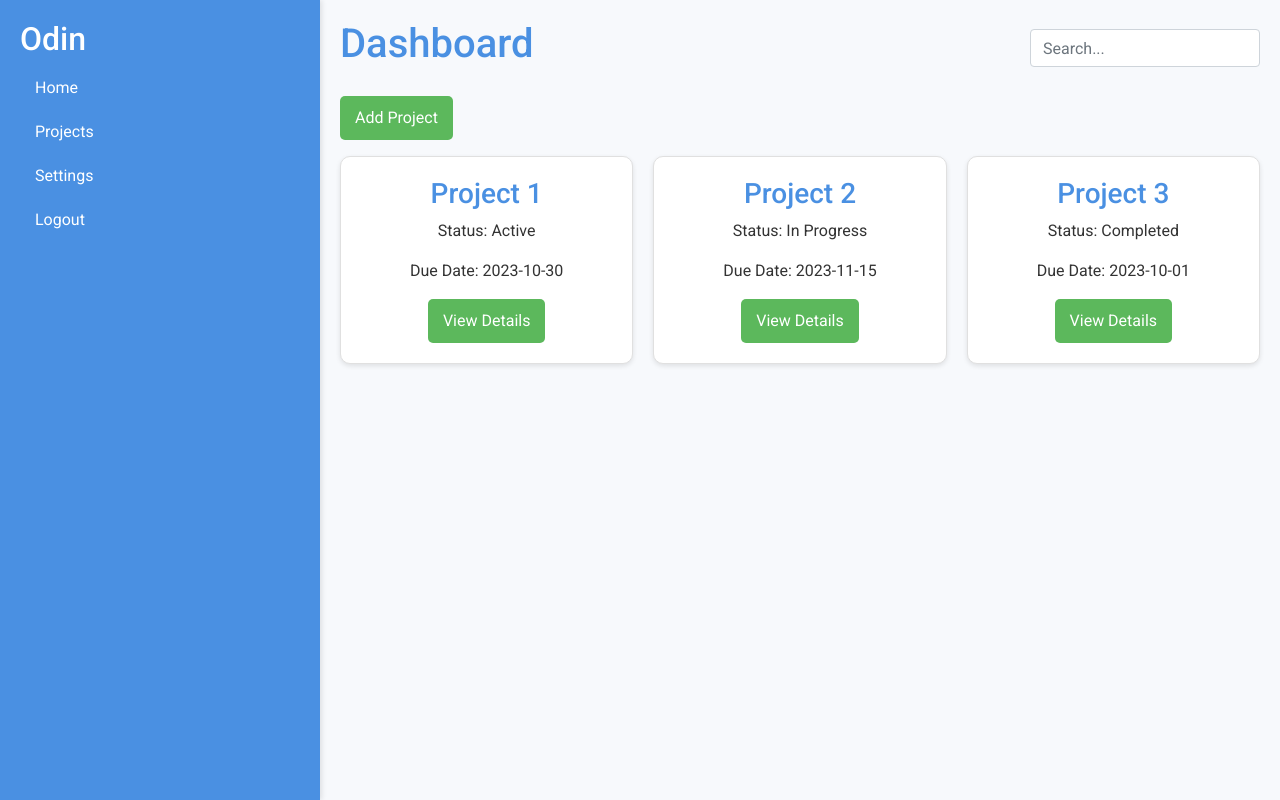
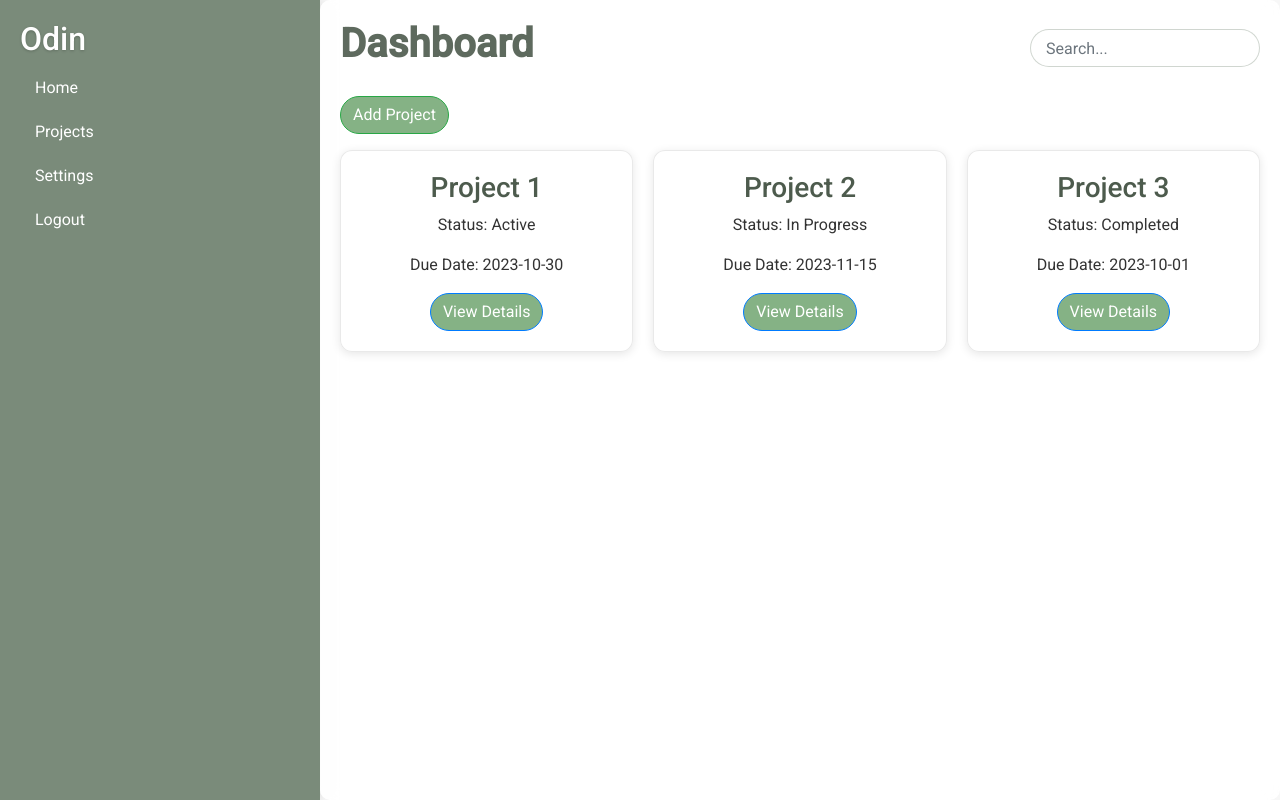
Before and after one commit to ALN055/admin-dashboard, a plain HTML site: page index.html in a window 1280 px wide. Drawn offline with nearby package versions, Linux system fonts and the light colour scheme.

Commit message:
Revamped Design

```diff
--- a/index.html
+++ b/index.html
@@ -25,7 +25,7 @@
             <div class="col-md-9" id="main-content">
                 <header class="d-flex justify-content-between align-items-center">
                     <h1>Dashboard</h1>
-                    <input type="text" class="form-control w-25" placeholder="Search...">
+                    <input type="text" class="form-control w-25 search-input" placeholder="Search...">
                 </header>
                 <button class="btn btn-success mb-3" id="addProjectBtn">Add Project</button>
                 <section id="projects" class="grid"></section>
--- a/styles.css
+++ b/styles.css
@@ -1,47 +1,56 @@
 body {
     font-family: 'Roboto', sans-serif;
-    background-color: #f7f9fc; /* Soft light background */
-    color: #333; /* Dark text for readability */
+    background-color: #f7f7f7; /* Soft light gray background */
+    color: #333; /* Dark gray text for readability */
 }
 
 #sidebar {
-    background-color: #4a90e2; /* Soft blue for sidebar */
+    background: rgba(100, 120, 100, 0.85); /* Muted green with transparency */
     color: white;
     padding: 20px;
-    height: 100vh; /* Full height for sidebar */
-    box-shadow: 2px 0 5px rgba(0, 0, 0, 0.1); /* Subtle shadow for depth */
+    height: 100vh;
+    box-shadow: 2px 0 10px rgba(0, 0, 0, 0.1);
 }
 
 #sidebar h2 {
-    color: #fff;
+    font-weight: 500;
+    text-shadow: 0px 1px 3px rgba(0, 0, 0, 0.2); /* Subtle text shadow for contrast */
 }
 
 #sidebar a {
-    color: #fff;
+    color: white;
     text-decoration: none;
     padding: 10px 15px;
     display: block;
-    border-radius: 5px; /* Rounded corners for links */
-    transition: background-color 0.3s;
+    border-radius: 5px;
+    transition: background-color 0.3s, transform 0.3s;
 }
 
 #sidebar a:hover {
-    background-color: rgba(255, 255, 255, 0.2); /* Light hover effect */
+    background-color: rgba(255, 255, 255, 0.2);
+    transform: translateX(5px); /* Slide effect on hover */
 }
 
 #main-content {
     padding: 20px;
+    backdrop-filter: blur(8px); /* Adds subtle blur effect */
+    background: rgba(255, 255, 255, 0.9); /* Transparent white background */
+    border-radius: 10px; /* Rounded corners for the main content */
 }
 
 header {
-    display: flex;
-    justify-content: space-between;
-    align-items: center;
     margin-bottom: 20px;
 }
 
 header h1 {
-    color: #4a90e2; /* Match header color with sidebar */
+    color: #5e6a5e; /* Muted gray-green for the header */
+    font-weight: bold;
+}
+
+header .search-input {
+    border-radius: 20px; /* Rounded search input */
+    padding: 8px 15px;
+    border: 1px solid rgba(100, 120, 100, 0.3); /* Subtle border with transparency */
 }
 
 .grid {
@@ -51,47 +60,51 @@
 }
 
 .project-card {
-    background-color: #ffffff; /* White background for project cards */
+    background: rgba(255, 255, 255, 0.95); /* Slightly transparent white */
     padding: 20px;
-    border-radius: 10px;
+    border-radius: 12px;
     text-align: center;
-    border: 1px solid #e0e0e0; /* Light border for better visibility */
-    box-shadow: 0 2px 5px rgba(0, 0, 0, 0.1); /* Subtle shadow for depth */
-    transition: transform 0.3s, box-shadow 0.3s; /* Animation for hover effect */
+    border: 1px solid rgba(224, 224, 224, 0.7); /* Light border with transparency */
+    box-shadow: 0 2px 10px rgba(0, 0, 0, 0.1);
+    transition: transform 0.3s, box-shadow 0.3s;
 }
 
 .project-card:hover {
-    transform: translateY(-3px); /* Lift effect on hover */
-    box-shadow: 0 4px 10px rgba(0, 0, 0, 0.15); /* Deeper shadow on hover */
+    transform: scale(1.05); /* Slight zoom effect on hover */
+    box-shadow: 0 4px 15px rgba(0, 0, 0, 0.2); /* Slight increase in shadow */
 }
 
 .project-card h3 {
-    color: #4a90e2; /* Soft blue for project titles */
+    color: #4d5b4d; /* Darker shade of green for titles */
 }
 
 .btn {
-    background-color: #5cb85c; /* Soft green button color */
+    background-color: rgba(120, 170, 120, 0.9); /* Soft green button with transparency */
     color: white;
-    border: none;
-    border-radius: 5px;
-    padding: 10px 15px;
-    transition: background-color 0.3s;
+    border-radius: 50px;
+    transition: background-color 0.3s, transform 0.3s;
 }
 
 .btn:hover {
-    background-color: #4cae4c; /* Darker green on hover */
+    background-color: rgba(90, 140, 90, 1); /* Darker green on hover */
+    transform: translateY(-2px);
 }
 
 .modal-header {
-    background-color: #4a90e2; /* Match modal header with sidebar */
+    background-color: rgba(100, 120, 100, 0.9); /* Match the sidebar's green shade */
     color: white;
 }
 
+.modal-content {
+    background: rgba(255, 255, 255, 0.95); /* Transparent white */
+    border-radius: 12px;
+}
+
 .modal-footer .btn-secondary {
-    background-color: #6c757d; /* Grey color for close button */
+    background-color: rgba(125, 133, 129, 0.9); /* Soft gray for close button */
     color: white;
 }
 
 .modal-footer .btn-secondary:hover {
-        background-color: #5a6268; /* Darker grey on hover */
-    }
+    background-color: rgba(105, 113, 109, 1); /* Darker gray on hover */
+}
```
